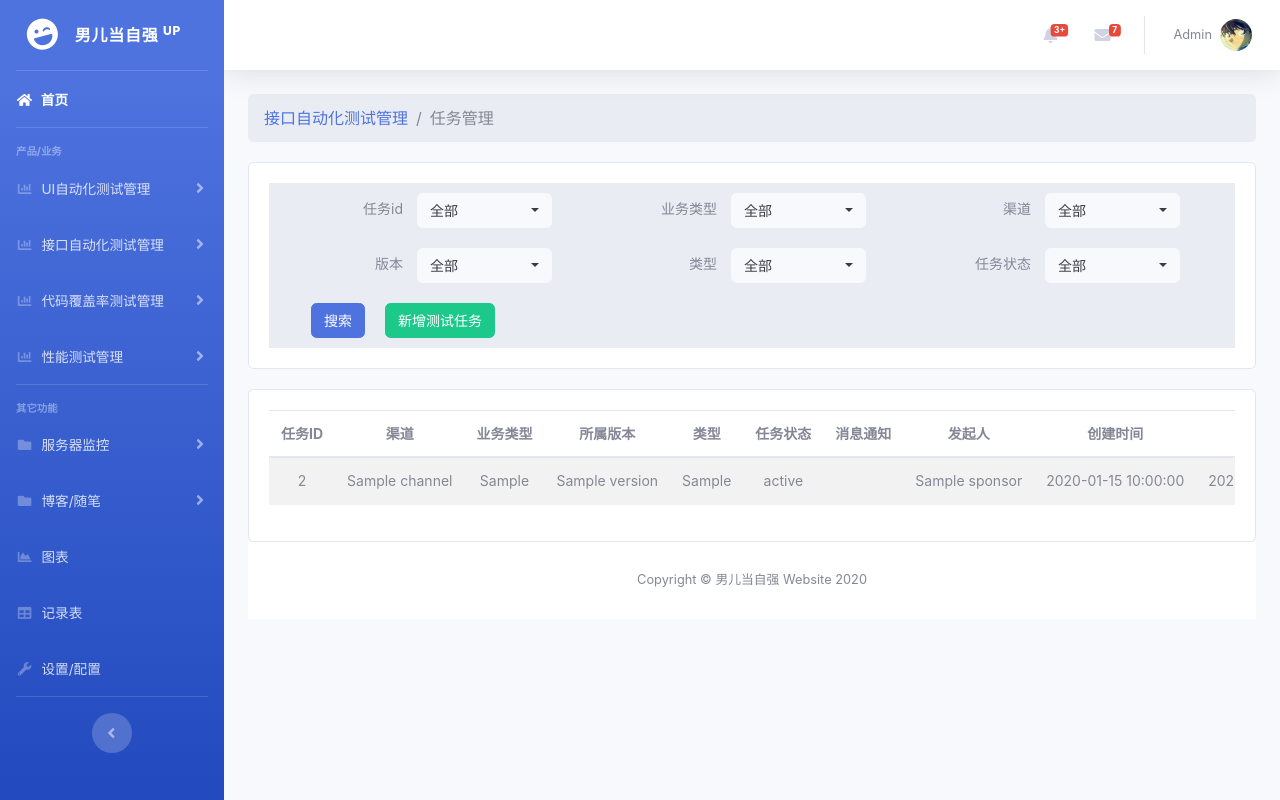
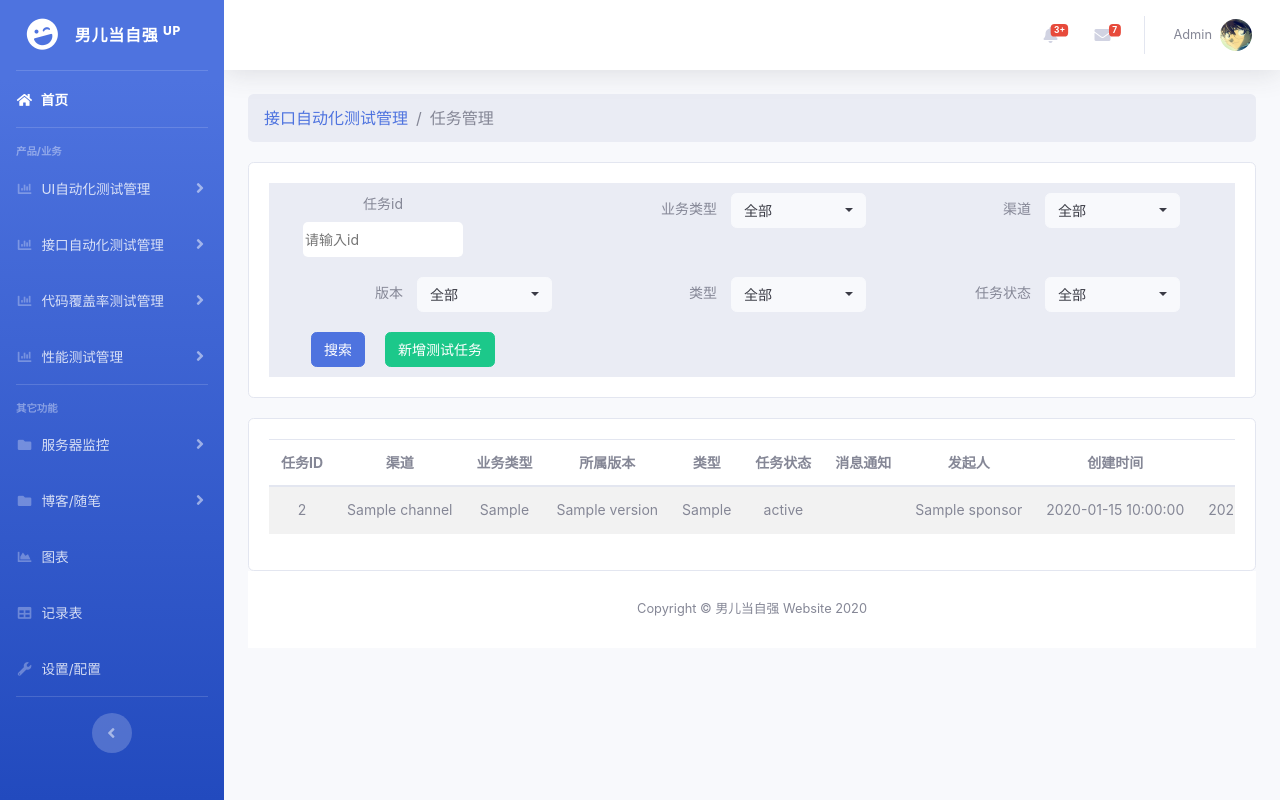
Before and after one commit to RonChu-01/KAutoPlat, a Flask app: template core/templates/interface/index.html in a window 1280 px wide. Run offline with Flask 2, Linux system fonts and the light colour scheme; the template is opened without the code that fills it: most values are stand-ins (such as "Sample title", 1, 10 or a date in 2020); some libraries are stand-ins or nearby versions.

Commit message:
调整页面样式

```diff
--- a/core/blueprint/interface/interface.py
+++ b/core/blueprint/interface/interface.py
@@ -28,6 +28,8 @@ channel = {
 
 @bp.route("/")
 def index():
+
+    # todo 需要做级联查询
 
     tasks = []
 
--- a/core/static/css/interface/index.css
+++ b/core/static/css/interface/index.css
@@ -49,3 +49,11 @@ select {
 .btn {
     font-size: 14px;
 }
+
+.task-id-input {
+    outline:0;
+    border:none;
+    width: 160px;
+    height: 35px;
+    border-radius: 5px;
+}
--- a/core/templates/interface/index.html
+++ b/core/templates/interface/index.html
@@ -1,4 +1,6 @@
 {% extends "base.html" %}
+
+{% import "macro/pages.html" as pg %}
 
 {% block style %}
     <link rel="stylesheet"
@@ -29,12 +31,7 @@
                         <div class="col-md-4">
                             <div class="search">
                                 <label>任务id</label>
-                                <select class="selectpicker" data-live-search="true" data-width="50%">
-                                    <option value="1">全部</option>
-                                    <option value="2">成功</option>
-                                    <option value="3">失败</option>
-                                    <option value="4">跳过</option>
-                                </select>
+                                  <input class="task-id-input" type="text" placeholder="请输入id">
                             </div>
                         </div>
 
@@ -163,6 +160,12 @@
                                     </td>
                                 </tr>
                             {% endfor %}
+
+                            <!-- 分页 -->
+{#                            <div class="blog_paginate">#}
+{#                                {{ pg.page(tasks, "blog.index") }}#}
+{#                            </div>#}
+
                         </tbody>
                     </table>
                 </div>
```
